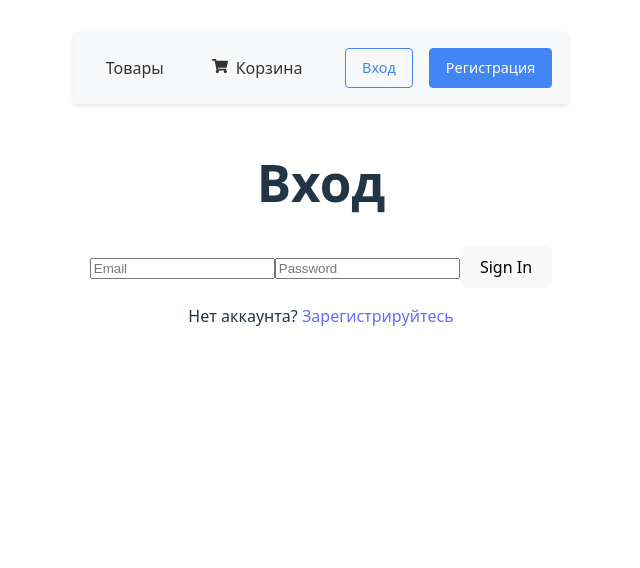
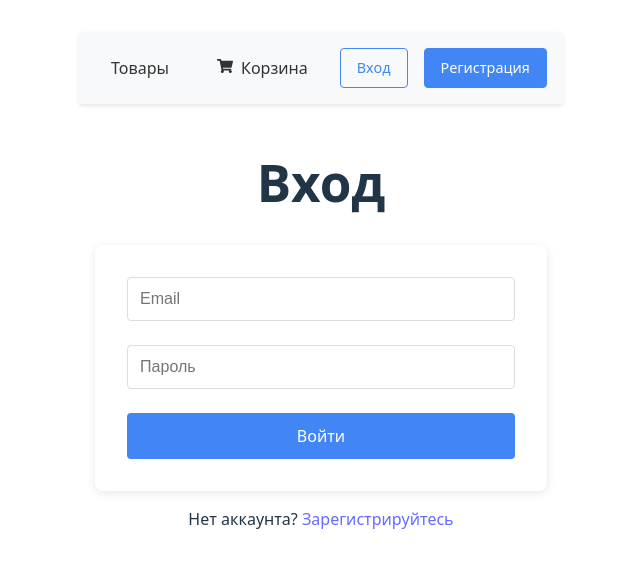
Before and after one commit to Mikhail8815/Shop, a React (Vite) app in the folder react-shop-ts/: page /login in a window 1280 px wide. Shown: the top 568 px of the page, without its empty margins (319-959 px from the left). Built offline with nearby package versions, Linux system fonts and the light colour scheme; no server answers.

Commit message:
refactor: LoginForm, add styles

```diff
--- /dev/null
+++ b/react-shop-ts/src/features/auth/LoginForm.module.css
@@ -0,0 +1,139 @@
+.form {
+  max-width: 400px;
+  margin: 0 auto;
+  padding: 2rem;
+  border-radius: 8px;
+  background: #fff;
+  box-shadow: 0 2px 10px rgba(0, 0, 0, 0.1);
+}
+
+.formGroup {
+  margin-bottom: 1.5rem;
+}
+
+.inputField {
+  width: 100%;
+  padding: 12px;
+  border: 1px solid #ddd;
+  border-radius: 4px;
+  font-size: 1rem;
+  box-sizing: border-box;
+  transition: border-color 0.2s;
+}
+
+.inputField:focus {
+  outline: none;
+  border-color: #4285f4;
+  box-shadow: 0 0 0 2px rgba(66, 133, 244, 0.2);
+}
+
+.inputField:disabled {
+  background-color: #f5f5f5;
+  cursor: not-allowed;
+  opacity: 0.7;
+}
+
+.submitButton {
+  width: 100%;
+  padding: 12px;
+  background-color: #4285f4;
+  color: white;
+  border: none;
+  border-radius: 4px;
+  font-size: 1rem;
+  font-weight: 500;
+  cursor: pointer;
+  transition: all 0.2s;
+  display: flex;
+  align-items: center;
+  justify-content: center;
+  gap: 8px;
+}
+
+.submitButton:hover:not(:disabled) {
+  background-color: #3367d6;
+  transform: translateY(-1px);
+}
+
+.submitButton:active:not(:disabled) {
+  transform: translateY(0);
+}
+
+.submitButton:disabled {
+  background-color: #cccccc;
+  cursor: not-allowed;
+  transform: none;
+}
+
+.error {
+  color: #d93025;
+  background-color: #fce8e6;
+  padding: 12px;
+  border-radius: 4px;
+  margin: 1rem 0;
+  text-align: center;
+  border: 1px solid #f5c6cb;
+  font-size: 0.9rem;
+}
+
+.spinner {
+  display: inline-block;
+  width: 16px;
+  height: 16px;
+  border: 2px solid rgba(255, 255, 255, 0.3);
+  border-radius: 50%;
+  border-top-color: white;
+  animation: spin 1s ease-in-out infinite;
+}
+
+@keyframes spin {
+  to {
+    transform: rotate(360deg);
+  }
+}
+
+@media (max-width: 480px) {
+  .form {
+    padding: 1.5rem;
+    margin: 1rem;
+    box-shadow: 0 1px 5px rgba(0, 0, 0, 0.1);
+  }
+
+  .inputField {
+    padding: 10px;
+    font-size: 0.95rem;
+  }
+
+  .submitButton {
+    padding: 10px;
+    font-size: 0.95rem;
+  }
+
+  .error {
+    padding: 10px;
+    font-size: 0.85rem;
+  }
+}
+
+.inputField:invalid:not(:focus):not(:placeholder-shown) {
+  border-color: #d93025;
+}
+
+.inputField:valid:not(:focus):not(:placeholder-shown) {
+  border-color: #34a853;
+}
+
+.error {
+  animation: fadeIn 0.3s ease-out;
+}
+
+@keyframes fadeIn {
+  from {
+    opacity: 0;
+    transform: translateY(-10px);
+  }
+  to {
+    opacity: 1;
+    transform: translateY(0);
+  }
+}
--- a/react-shop-ts/src/features/auth/LoginForm.tsx
+++ b/react-shop-ts/src/features/auth/LoginForm.tsx
@@ -1,6 +1,7 @@
 import { useState } from "react";
 import { useAuth } from "./hooks";
 import { useNavigate } from "react-router-dom";
+import styles from "./LoginForm.module.css";
 
 export const LoginForm = () => {
   const [email, setEmail] = useState("");
@@ -9,13 +10,16 @@ export const LoginForm = () => {
 
     const navigate = useNavigate();
 
-  const handleSubmit = (e: React.FormEvent) => {
+  const handleSubmit = async (e: React.FormEvent) => {
     e.preventDefault()
+    console.log('Начало отправки')
     try {
-       login(email, password)
-    navigate("/")
+      await login(email, password)
+      console.log('Успешный вход:')
+      navigate("/")
     } catch (err) {
         console.error("Login failed:", err)
+
     }
   };
 
@@ -33,25 +37,50 @@ export const LoginForm = () => {
   }
 
   return (
-    <form onSubmit={handleSubmit}>
-      <input
+    <form onSubmit={handleSubmit} className={styles.form}>
+      <div className={styles.formGroup}>
+        <input
         type="email"
         value={email}
         onChange={(e) => setEmail(e.target.value)}
         placeholder="Email"
         required
+        className={styles.inputField}
+        disabled={status === "loading"}
       />
-      <input
+      </div>
+      <div className={styles.formGroup}>
+         <input
         type="password"
         value={password}
         onChange={(e) => setPassword(e.target.value)}
-        placeholder="Password"
+        placeholder="Пароль"
+        minLength={6}
+        className={styles.inputField}
         required
+        disabled={status === "loading"}
       />
-      <button type="submit" disabled={status === "loading"}>
-        {status === "loading" ? "Signing in..." : "Sign In"}
+      </div>
+
+      <button type="submit"
+      disabled={status === "loading"}
+      className={styles.submitButton}
+      >
+        {status === "loading" ? (
+          <>
+            <span className={styles.spinner}></span>
+            Вход...
+          </>
+        )
+        :
+         "Войти"
+         }
       </button>
-      {error && <div className="error">{error}</div>}
+      {error && (
+        <div className={styles.error}>
+          ⚠️ {getTranslatedError()}
+        </div>
+      )}
     </form>
   );
 };
```
